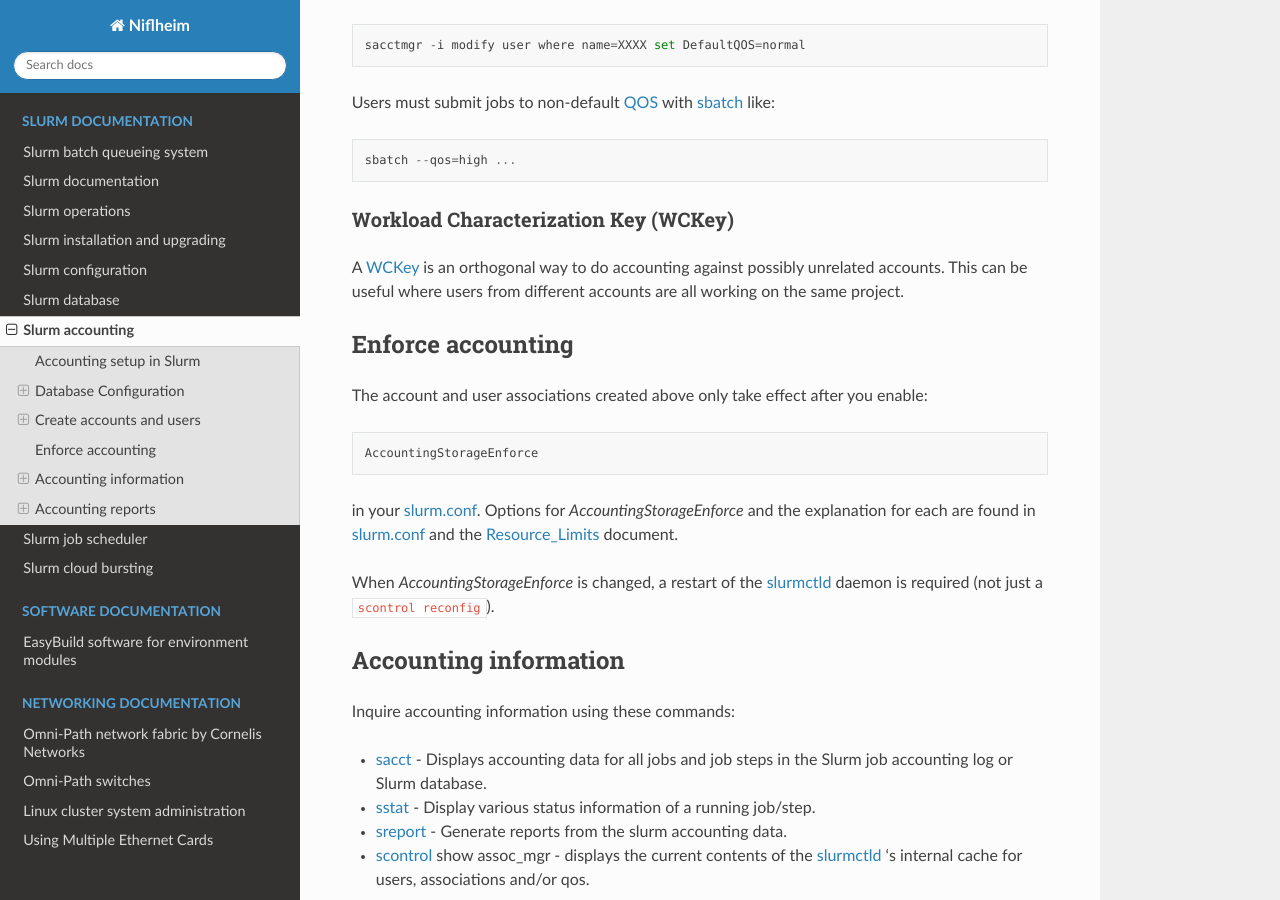
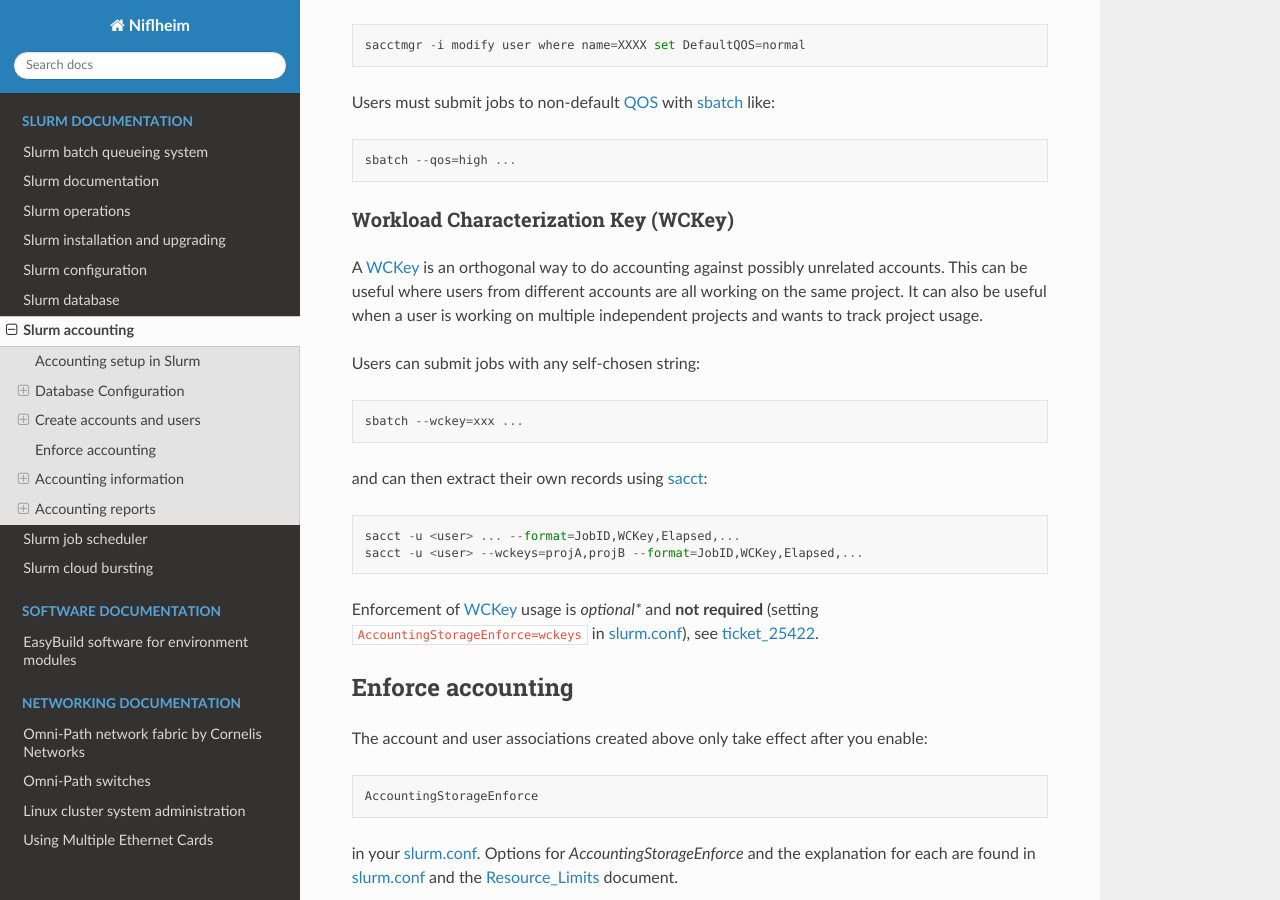
Before and after one commit to OleHolmNielsen/Niflheim_system, a Sphinx documentation site: the page built from docs/Slurm_accounting.rst, in a window 1280 px wide and 900 px high, scrolled down 8869 px. Built offline with Sphinx 7.4.7 and the Read the Docs theme 3.1.0, drawn with Linux system fonts in a browser that asks for light colours.

Commit message:
Workload Characterization Key (WCKey)

```diff
--- a/docs/Slurm_accounting.rst
+++ b/docs/Slurm_accounting.rst
@@ -371,8 +371,22 @@ Workload Characterization Key (WCKey)
 
 A WCKey_ is an orthogonal way to do accounting against possibly unrelated accounts.
 This can be useful where users from different accounts are all working on the same project.
+It can also be useful when a user is working on multiple independent projects and wants to track project usage.
+
+Users can submit jobs with any self-chosen string::
+
+  sbatch --wckey=xxx ...
+
+and can then extract their own records using sacct_::
+
+  sacct -u <user> ... --format=JobID,WCKey,Elapsed,...
+  sacct -u <user> --wckeys=projA,projB --format=JobID,WCKey,Elapsed,...
+
+Enforcement of WCKey_ usage is *optional** and **not required** (setting ``AccountingStorageEnforce=wckeys`` in slurm.conf_),
+see ticket_25422_.
 
 .. _WCKey: https://slurm.schedmd.com/wckey.html
+.. _ticket_25422: https://support.schedmd.com/show_bug.cgi?id=25422
 
 Enforce accounting
 ==================
```
